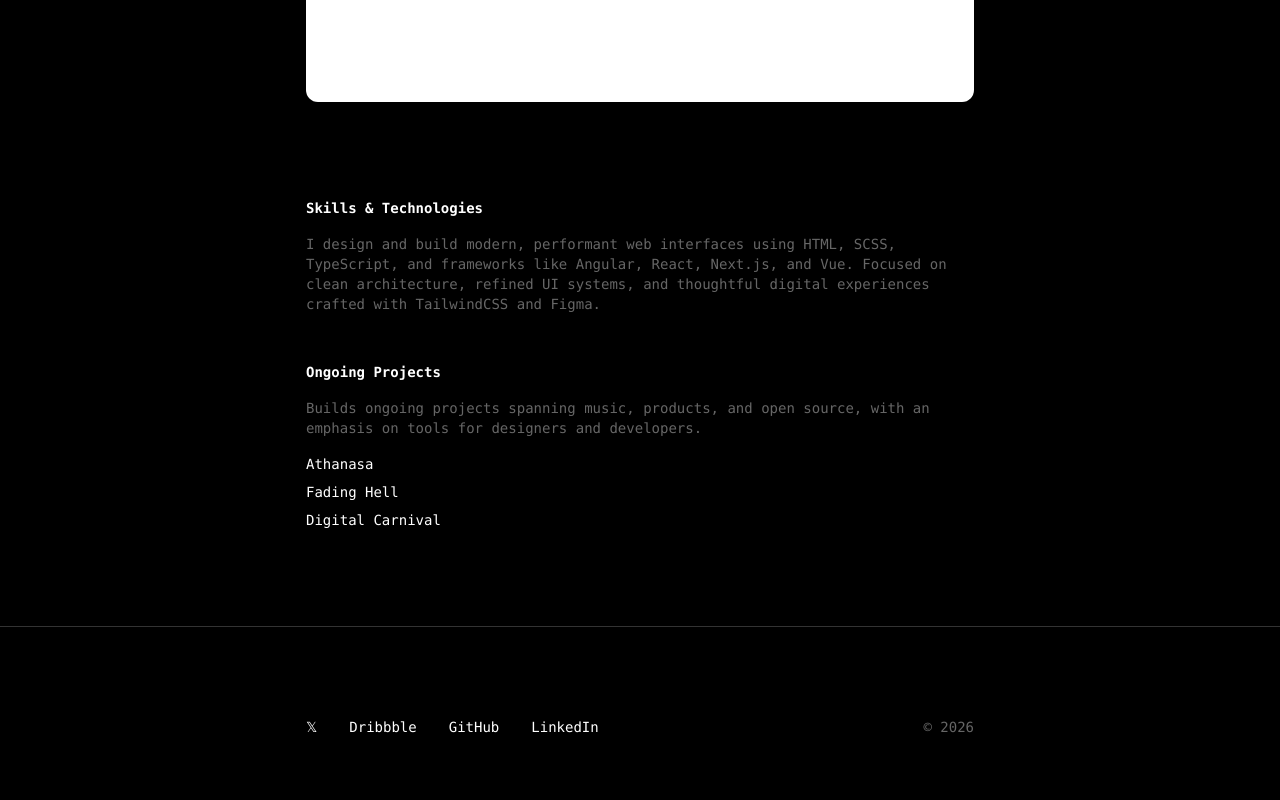
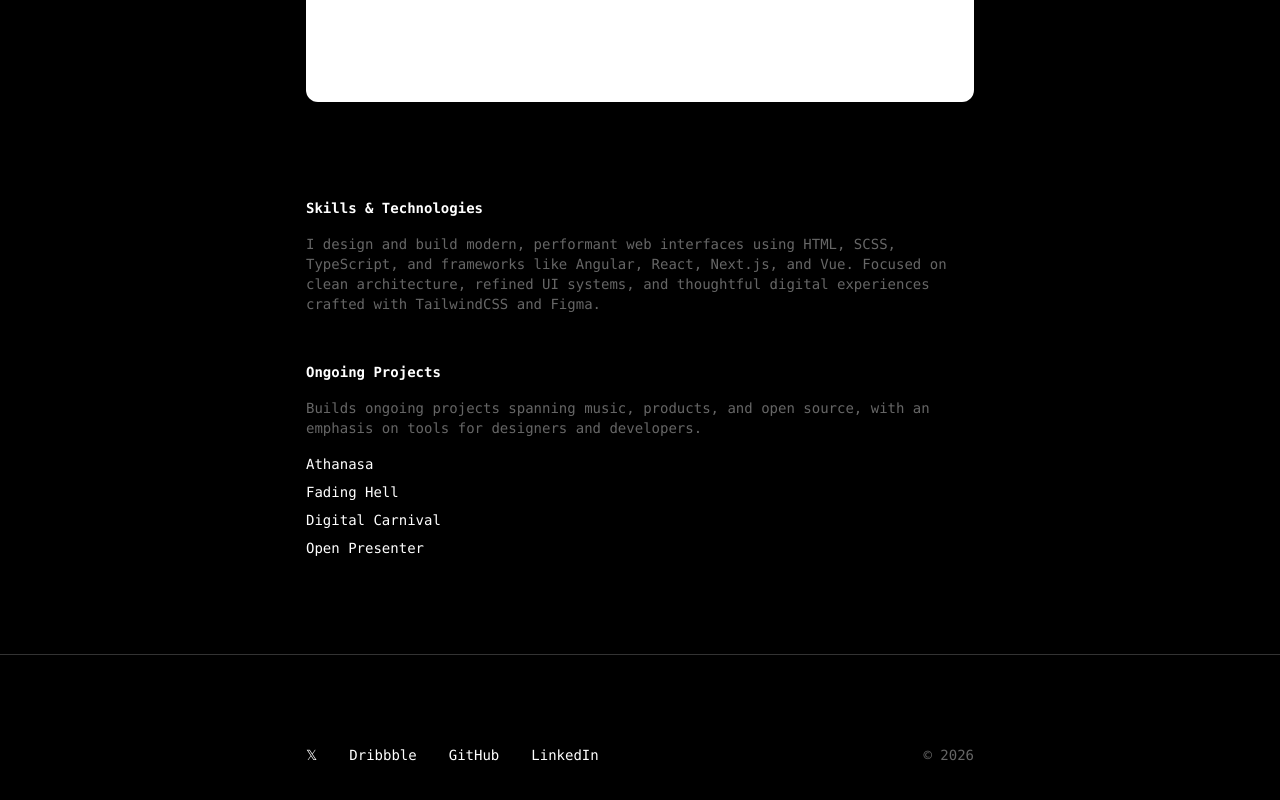
Before and after one commit to andrejkoller/dev-andrejkoller-next, a Next.js app: page / in a window 1280 px wide. Shown: the part 4160-4960 px from the top of the page. Built offline with nearby package versions, Linux system fonts and the light colour scheme.

Commit message:
Refactor project links in Home component to use configuration file

```diff
--- a/app/page.tsx
+++ b/app/page.tsx
@@ -1,3 +1,5 @@
+import { projectLinksConfig } from "@/configs/project-links-config";
+
 export default function Home() {
   return (
     <>
@@ -109,36 +111,18 @@ export default function Home() {
           with an emphasis on tools for designers and developers.
         </p>
         <ul className="space-y-2">
-          <li>
+          {projectLinksConfig.map((project) => (
+            <li key={project.name}>
               <a
-              className="hover:text-(--hover-foreground)"
-              href="https://linktr.ee/athanasa"
+                href={project.url}
                 target="_blank"
                 rel="noopener noreferrer"
+                className="hover:text-(--hover-foreground) transition-colors duration-200"
               >
-              Athanasa
+                {project.name}
               </a>
             </li>
-          <li>
-            <a
-              className="hover:text-(--hover-foreground)"
-              href="https://linktr.ee/fadinghell"
-              target="_blank"
-              rel="noopener noreferrer"
-            >
-              Fading Hell
-            </a>
-          </li>
-          <li>
-            <a
-              className="hover:text-(--hover-foreground)"
-              href="https://linktr.ee/digitalcarnival"
-              target="_blank"
-              rel="noopener noreferrer"
-            >
-              Digital Carnival
-            </a>
-          </li>
+          ))}
         </ul>
       </section>
     </>
--- /dev/null
+++ b/configs/project-links-config.ts
@@ -0,0 +1,18 @@
+export const projectLinksConfig = [
+  {
+    name: "Athanasa",
+    url: "https://linktr.ee/athanasa",
+  },
+  {
+    name: "Fading Hell",
+    url: "https://linktr.ee/fadinghell",
+  },
+  {
+    name: "Digital Carnival",
+    url: "https://linktr.ee/digitalcarnival",
+  },
+  {
+    name: "Open Presenter",
+    url: "https://linktr.ee/openpresenter",
+  },
+];
```
Lines whose indentation alone changed are shown as unchanged.
